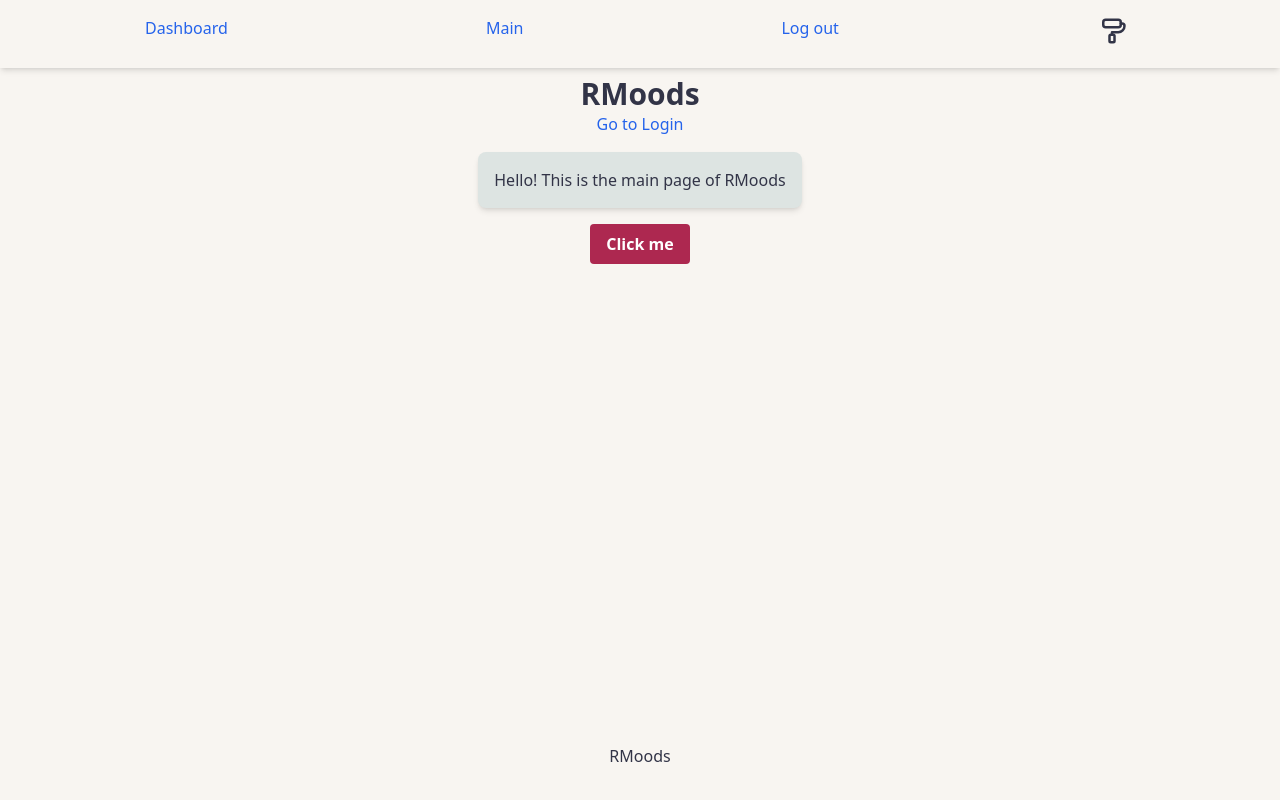
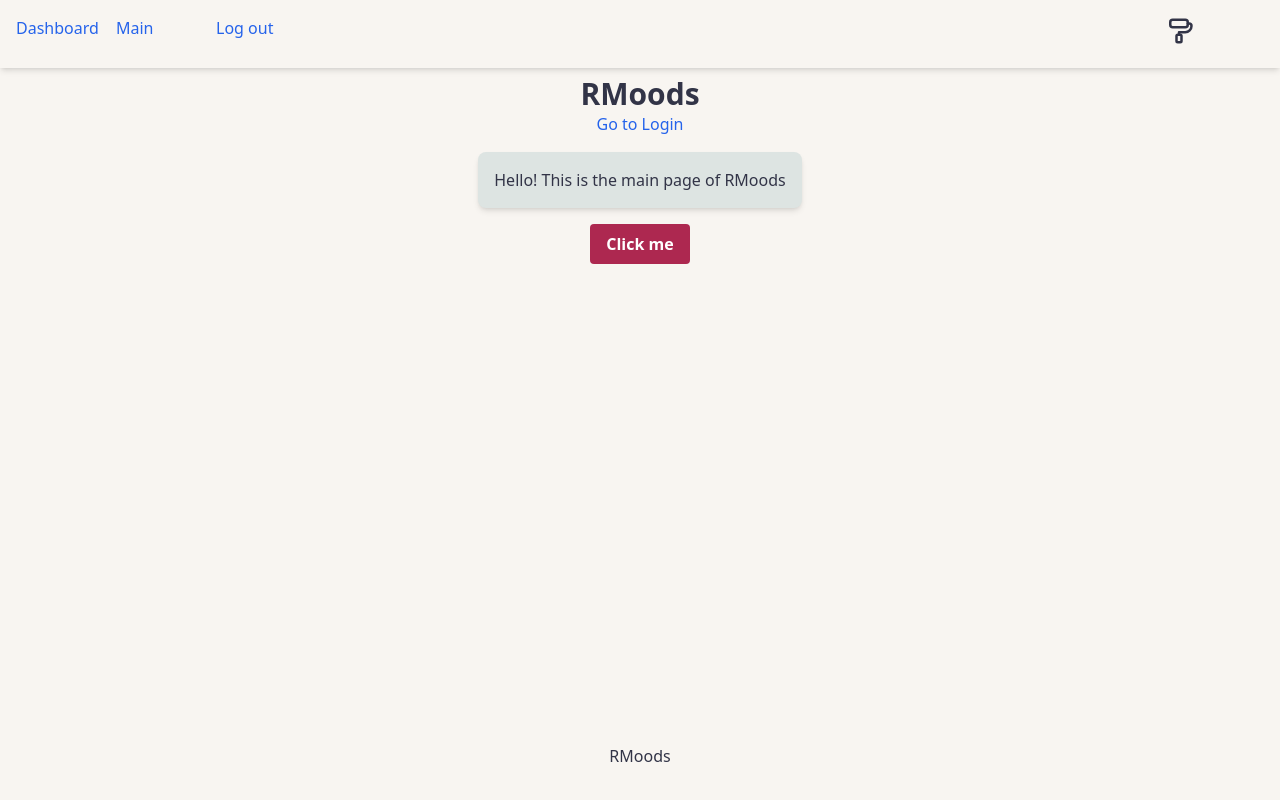
Before and after one commit to RMoodsTeam/RMoods, a Next.js app in the folder frontend/: page / in a window 1280 px wide. Built offline with nearby package versions, Linux system fonts and the light colour scheme.

Commit message:
Change Navbar to grid, update eslint config to use next config

```diff
--- a/frontend/app/components/Navbar.tsx
+++ b/frontend/app/components/Navbar.tsx
@@ -9,14 +9,17 @@ import Link from "./Link";
  */
 const Navbar = () => {
   return (
-    <nav className="bg-primary-light dark:bg-primary-dark sticky top-0 z-50 w-full flex p-4 shadow-md place-content-around ">
+    <nav className="bg-primary-light dark:bg-primary-dark sticky top-0 z-50 w-full p-4 shadow-md grid grid-cols-[100px_100px_100px_1fr_100px] ">
       <Link href="/dashboard">Dashboard</Link>
       <Link href="/">Main</Link>
       {/* TODO!! move button to another file so the whole navbar is not a client component */}
       <Link href="/login" onClick={() => Cookies.remove("RMOODS_JWT")}>
         Log out
       </Link>
-      <ThemeSwitch />
+      {/* TODO!! fix the div and make ThemeSwitch take arguments*/}
+      <div className="col-start-5">
+        <ThemeSwitch />
+      </div>
     </nav>
   );
 };
```
Also changed, not shown: frontend/.eslintrc.json.
